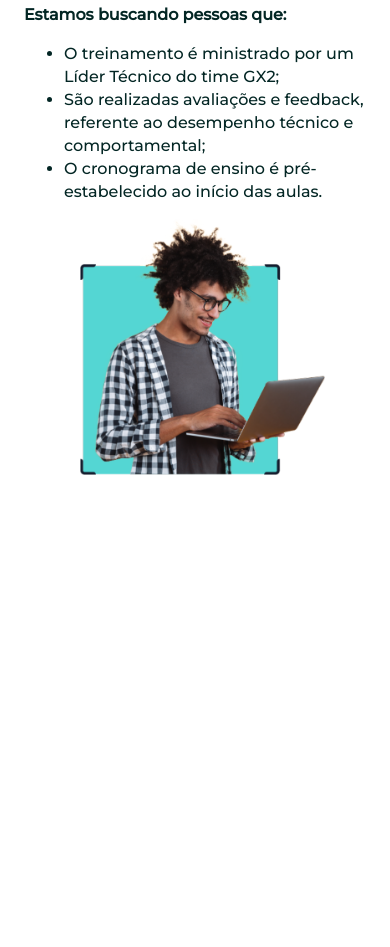
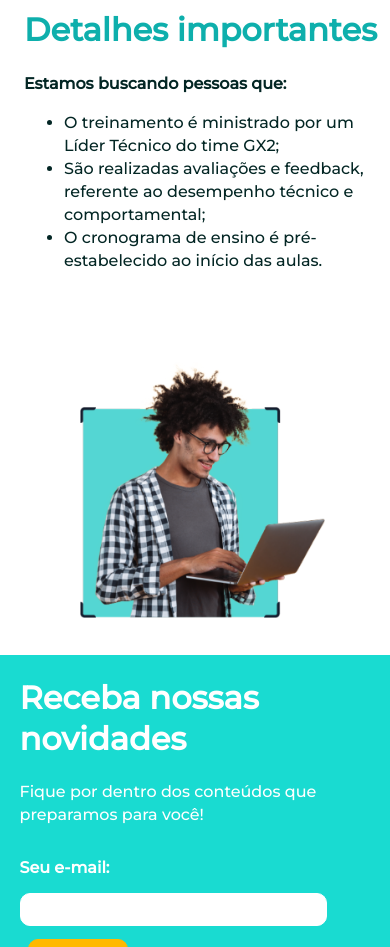
Before and after one commit to IgorDemozi/RocketTalentsFlexbox, a plain HTML site: page index.html in a window 390 px wide. Shown: the part 3953-4900 px from the top of the page. Before the commit the page ends 4428 px from the top, so only its background shows below. Drawn offline with Linux system fonts and the light colour scheme.

Commit message:
quinta parte do main completa

```diff
--- a/css/estilo.css
+++ b/css/estilo.css
@@ -13,10 +13,7 @@ h2{
     font: 600 16px/23px Montserrat;
 }
 
-.principal-2-container h3{
-    font: 600 16px/23px Montserrat;
-    color: #0EAFAC;
-}
+
 
 .divs-flex{
     display: flex;
@@ -92,7 +89,7 @@ h2{
 
 /* conteúdo principal parte 1 */
 
-.principal-1-container{
+.principal-1{
     width: 100%;
     height: 31.5em;
     background-image: url(../imagens/Background@2x.png);
@@ -149,22 +146,25 @@ h2{
 
 @media screen and (max-width: 766px){
 
-    .principal-1-container{
+    .principal-1{
         height: 50em;
     }
 }
 
 /* conteúdo principal parte 2 */
 
-.principal-2-container{
+.principal-2{
     height: 28em;
 }
 
-.principal-2-container h1{
+.principal-2 h1{
     color: #032624;
 }
 
-
+.principal-2 h3{
+    font: 600 16px/23px Montserrat;
+    color: #0EAFAC;
+}
 
 .principal-2-textos-div{
     width: 460px;
@@ -189,7 +189,7 @@ h2{
 
 @media screen and (max-width: 726px){
 
-    .principal-2-container{
+    .principal-2{
         height: 50em;
     }
 
@@ -200,7 +200,7 @@ h2{
 
 /* conteúdo principal parte 3 */
 
-.principal-3-container{
+.principal-3{
     background: #F6F6F6;
     height: 31.5em;
 }
@@ -236,7 +236,7 @@ h2{
 
 @media screen and (max-width: 1280px){
 
-    .principal-3-container{
+    .principal-3{
         height: 52em;
     }
 
@@ -254,7 +254,7 @@ h2{
 
 @media screen and (max-width: 632px){
 
-    .principal-3-container{
+    .principal-3{
         height: 90em;
     }
 }
@@ -295,8 +295,7 @@ h2{
 @media screen and (max-width: 861px){
 
     .principal-4{
-        height: 34em;
-        margin-top: 4em;
+        height: 44em;
     }
 
     .principal-4-textos-div-2{
@@ -305,9 +304,88 @@ h2{
     }
 }
 
- @media screen and (max-width: 621px){
+@media screen and (max-width: 621px){
 
     .principal-4-textos-div-2{
         padding: 0 0 0 1.5em;
     }
- }
+}
+
+/* conteúdo principal parte 5 */
+
+.principal-5{
+    width: 100%;
+    height: 13.5em;
+    background-color: #19DBD1;
+    color: white;
+}
+
+.principal-5 h1{
+    color: white;
+}
+
+.principal-5-textos{
+    text-align: left;
+    width: 490px;
+    margin-left: 9em;
+}
+
+.principal-5-email{
+    width: 300px;
+    margin-right: 7em;
+}
+
+.principal-5-email input{
+    width: 290px;
+    border-radius: 10px;
+    height: 2.2em;
+    border: 1px solid white;
+    margin-bottom: 1em;
+    padding-left: 1em;
+}
+
+.principal-5-email button{
+    background-color: #FFB900;
+    border: 1px solid #FFB900;
+    font: 16px/23px Montserrat;
+    color: #FFFFFF;
+    border-radius: 10px;
+    width: 100px;
+    height: 2.2em;
+}
+
+@media screen and (max-width: 1062px){
+
+    .principal-5{
+        height: 16em;
+    }
+
+    .principal-5-textos{
+        width: 80%;
+        margin: 0;
+    }
+
+    .principal-5-email{
+        width: 80%;
+        margin: 0;
+    }
+
+    .principal-5-email button{
+        margin-left: 0.5em;
+    }
+}
+
+@media screen and (max-width: 535px){
+
+    .principal-5-textos{
+        width: 90%;
+    }
+
+    .principal-5-email{
+        width: 90%;
+    }
+
+    .principal-5{
+        height: 20em;
+    }
+}
--- a/index.html
+++ b/index.html
@@ -31,7 +31,7 @@
     </header>
 
     <main>
-        <div class="divs-flex principal-1-container">
+        <div class="divs-flex principal-1">
             <div class="principal-1-textos-div">
                 <img class="gx2-logo-branco" src="imagens/logo-gx2-fundo-escuro@2x.png">
                 <p class="principal-1-texto principal-1-texto-1">Você está pronto(a) para decolar a sua carreira?</p>
@@ -44,7 +44,7 @@
             </div>
         </div>
 
-        <div class="divs-flex principal-2-container">
+        <div class="divs-flex principal-2">
             <div class="principal-2-textos-div">
                 <h1>Sobre o programa Rocket Talents</h1>
                 <p>O Rocket Talents é uma solução prática e efetiva para as empresas, formando novos talentos no mercado de TI por um processo de capacitação intensa e eficaz.</p>
@@ -54,7 +54,7 @@
             <img class="imagem-1" src="imagens/Foto 1@2x.png">
         </div>
 
-        <div class="divs-flex principal-3-container">
+        <div class="divs-flex principal-3">
             <div class="principal-3-textos-div">
                 <h1>Como funciona</h1>
                 <p>Nossos <b>especialistas técnicos irão ministrar os treinamentos</b> com base nas tecnologias que são demandadas pelos nossos clientes.</p>
@@ -87,7 +87,7 @@
             </div>
         </div>
 
-        <div class="divs-flex principal-2-container principal-4">
+        <div class="divs-flex principal-2 principal-4">
             <img class="imagem-1 imagem-2" src="imagens/Foto 2@2x.png">
 
             <div class="principal-2-textos-div principal-4-textos-div">
@@ -105,7 +105,7 @@
             </div>
         </div>
 
-        <div class="divs-flex principal-2-container principal-4">
+        <div class="divs-flex principal-2 principal-4">
             <div class="principal-2-textos-div principal-4-textos-div-2">
                 <h1>Detalhes importantes</h1>
                 <h2>Estamos buscando pessoas que:</h2>
@@ -120,6 +120,19 @@
 
             <img class="imagem-1" src="imagens/Foto 3@2x.png">
         </div>
+
+        <div class="divs-flex principal-5">
+            <div class="principal-5-textos">
+                <h1>Receba nossas novidades</h1>
+                <p>Fique por dentro dos conteúdos que preparamos para você!</p>
+            </div>
+
+            <div class="principal-5-email">
+                <h2>Seu e-mail:</h2>
+                <input type="email">
+                <button>Assinar</button>
+            </div>
+        </div>
     </main>
 
     <footer></footer>
```
